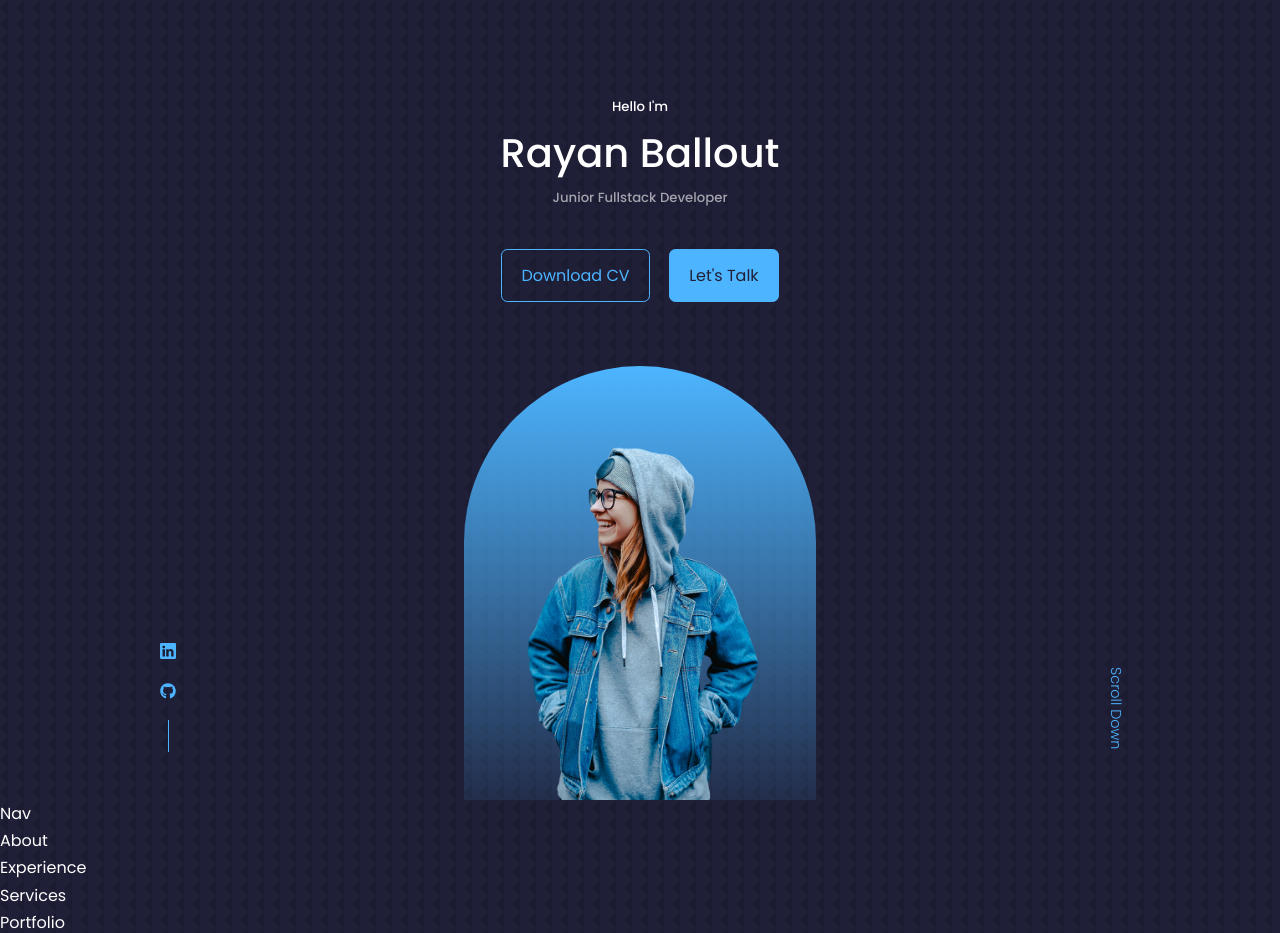
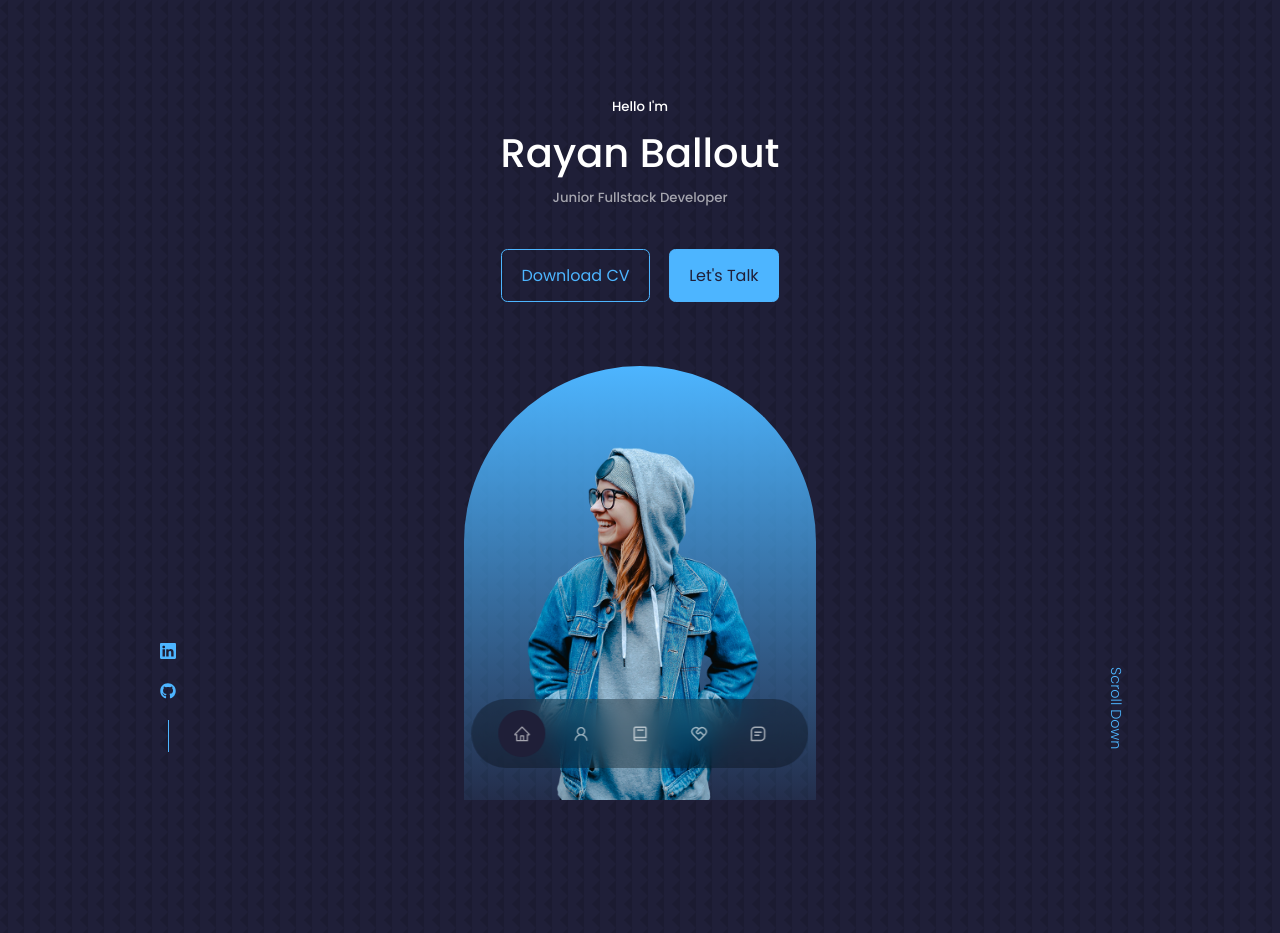
Before and after one commit to RayanBallout/potfolio, a React (Create React App) app: page / in a window 1280 px wide. Shown: the top 933 px of the page. Built offline with nearby package versions, Linux system fonts and the light colour scheme.

Commit message:
Adding the NAV component

```diff
--- a/src/components/about/About.js
+++ b/src/components/about/About.js
@@ -2,7 +2,7 @@
 import "./about.css"
 
 const About = () => {
-	return <div>About</div>
+	return <section id="about">About</section>
 }
 
 export default About
--- a/src/components/contact/Contact.js
+++ b/src/components/contact/Contact.js
@@ -2,7 +2,7 @@
 import "./contact.css"
 
 const Contact = () => {
-	return <div>Contact</div>
+	return <section id="contact">Contact</section>
 }
 
 export default Contact
--- a/src/components/experience/Experience.js
+++ b/src/components/experience/Experience.js
@@ -2,7 +2,7 @@
 import "./experience.css"
 
 const Experience = () => {
-	return <div>Experience</div>
+	return <section id="experience">Experience</section>
 }
 
 export default Experience
--- a/src/components/nav/Nav.js
+++ b/src/components/nav/Nav.js
@@ -1,7 +1,46 @@
-import React from "react"
+import React, { useState } from "react"
+import "./nav.css"
+import { AiOutlineHome, AiOutlineUser } from "react-icons/ai"
+import { BiBook, BiMessageSquareDetail } from "react-icons/bi"
+import { RiServiceLine } from "react-icons/ri"
 
 const Nav = () => {
-	return <div>Nav</div>
+	const [activeNav, setActiveNav] = useState("#")
+	return (
+		<nav>
+			<a href="#" className={activeNav === "#" ? "active" : ""}>
+				<AiOutlineHome />
+			</a>
+			<a
+				href="#about"
+				onClick={() => setActiveNav("about")}
+				className={activeNav === "about" ? "active" : ""}
+			>
+				<AiOutlineUser />
+			</a>
+			<a
+				href="#experience"
+				onClick={() => setActiveNav("experience")}
+				className={activeNav === "experience" ? "active" : ""}
+			>
+				<BiBook />
+			</a>
+			<a
+				href="#services"
+				onClick={() => setActiveNav("services")}
+				className={activeNav === "services" ? "active" : ""}
+			>
+				<RiServiceLine />
+			</a>
+			<a
+				href="#contact"
+				onClick={() => setActiveNav("contact")}
+				className={activeNav === "contact" ? "active" : ""}
+			>
+				<BiMessageSquareDetail />
+			</a>
+		</nav>
+	)
 }
 
 export default Nav
--- a/src/components/nav/nav.css
+++ b/src/components/nav/nav.css
@@ -0,0 +1,33 @@
+nav {
+	background: rgba(0, 0, 0, 0.3);
+	width: max-content;
+	display: block;
+	padding: 0.7rem 1.7rem;
+	z-index: 2;
+	position: fixed;
+	left: 50%;
+	transform: translateX(-50%);
+	bottom: 2rem;
+	display: flex;
+	gap: 0.8rem;
+	border-radius: 3rem;
+	backdrop-filter: blur(15px);
+}
+
+nav a {
+	background: transparent;
+	padding: 0.9rem;
+	border-radius: 50%;
+	display: flex;
+	color: var(--color-light);
+	font-size: 1.1rem;
+}
+
+nav a:hover {
+	background: rgba(0, 0, 0, 0.3);
+}
+
+nav a.active {
+	background: var(--color-bg);
+	color: var(--color-light);
+}
--- a/src/components/portfolio/Portfolio.js
+++ b/src/components/portfolio/Portfolio.js
@@ -1,7 +1,7 @@
 import React from "react"
 
 const Portfolio = () => {
-	return <div>Portfolio</div>
+	return <section id="portfolio">Portfolio</section>
 }
 
 export default Portfolio
--- a/src/components/services/Services.js
+++ b/src/components/services/Services.js
@@ -1,7 +1,7 @@
 import React from "react"
 
 const Services = () => {
-	return <div>Services</div>
+	return <section id="services">Services</section>
 }
 
 export default Services
--- a/src/components/testimonials/Testimonials.js
+++ b/src/components/testimonials/Testimonials.js
@@ -2,7 +2,7 @@
 import "./testimonials.css"
 
 const Testimonials = () => {
-	return <div>Testimonials</div>
+	return <section>Testimonials</section>
 }
 
 export default Testimonials
```
